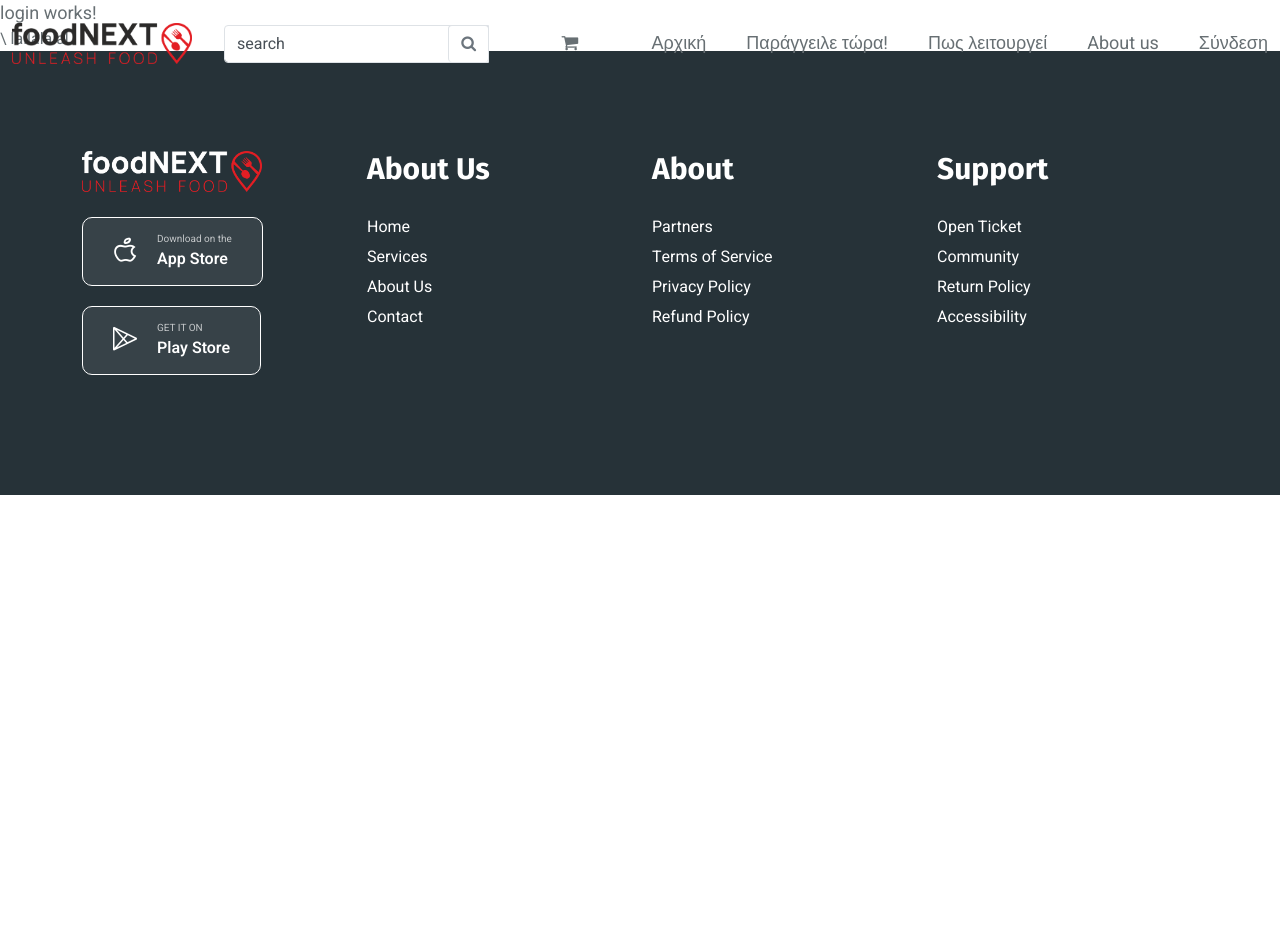
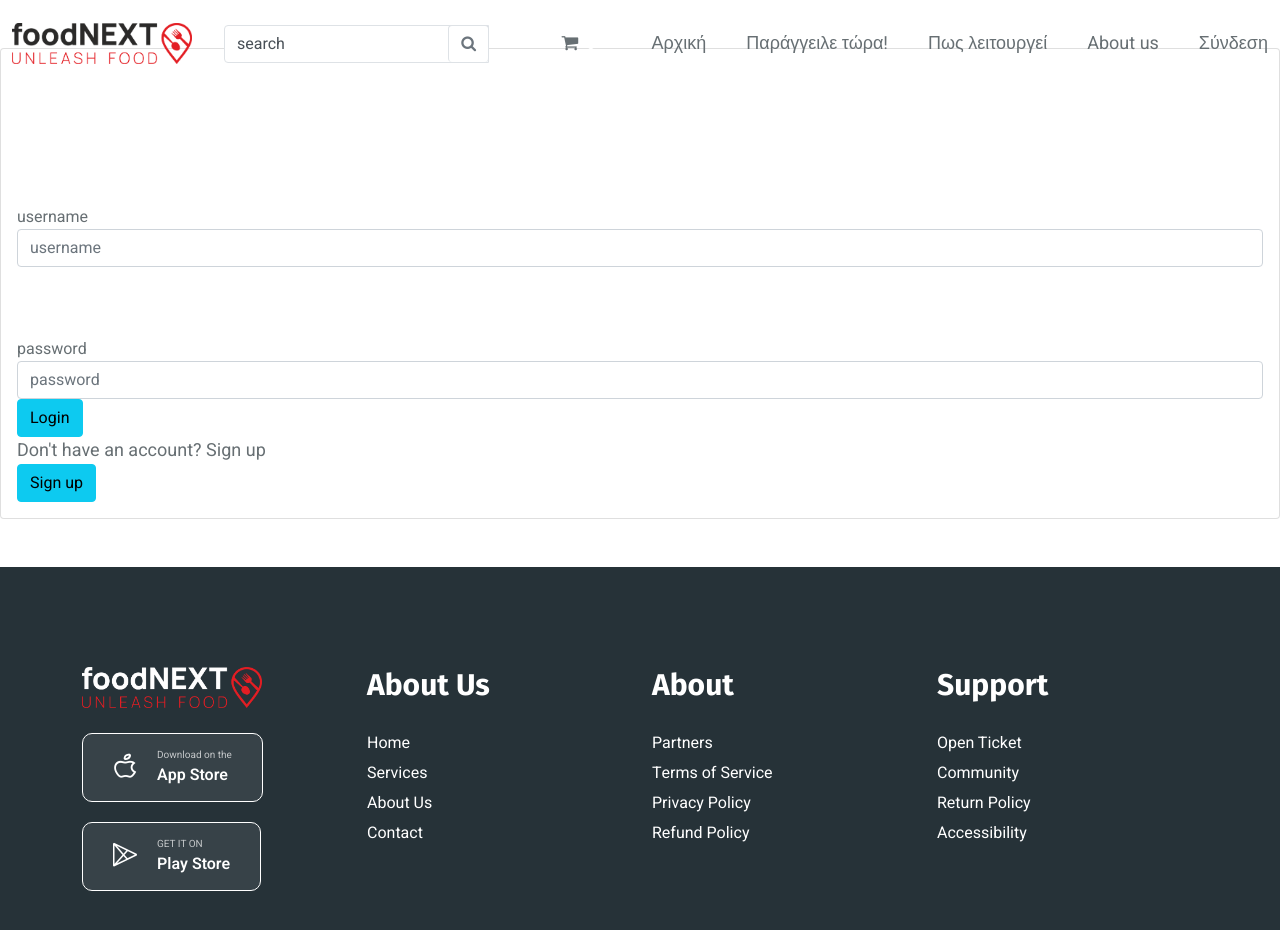
Before and after one commit to SamarasTh/foodNEXT, an Angular app: page /login in a window 1280 px wide. Shown: the top 930 px of the page. Before the commit the page ends 800 px from the top, so only its background shows below. Built offline with nearby package versions, Linux system fonts and the light colour scheme; some icons are missing.

Commit message:
creating login service creating login template

```diff
--- a/src/app/login/login.component.html
+++ b/src/app/login/login.component.html
@@ -1,5 +1,34 @@
-<p>login works!</p>
-<div>
-    \
-    lallalalal
-</div>
+<div class="card my-5">
+    <div class="card-body">
+      <form>
+        <div class="form-group">
+          <label for="name">username</label>
+          <input type="text"
+            class="form-control"
+            id="name"
+            name="name"
+            placeholder="username"
+            required>
+        </div>
+
+        <div class="form-group">
+            <label for="password">password</label>
+            <input type="password"
+              class="form-control"
+              id="password"
+              name="password"
+              placeholder="password"
+              required>
+          </div>
+
+
+        <button type="login"
+          class="btn btn-info">Login</button>
+
+          <p>Don't have an account? Sign up</p>
+
+          <button type="sign-up"
+          class="btn btn-info">Sign up</button>
+      </form>
+    </div>
+  </div>
--- a/src/app/login/login.component.scss
+++ b/src/app/login/login.component.scss
@@ -0,0 +1,3 @@
+div{
+    margin-top: 70px;
+}
--- a/tsconfig.json
+++ b/tsconfig.json
@@ -27,6 +27,7 @@
     "enableI18nLegacyMessageIdFormat": false,
     "strictInjectionParameters": true,
     "strictInputAccessModifiers": true,
-    "strictTemplates": true
+    "strictTemplates": true,
+    "strictPropertyInitialization": false
   }
 }
```
Also changed, not shown: src/app/login.service.ts (added, +9 -0 lines), src/app/model/user.ts (added, +7 -0 lines).
